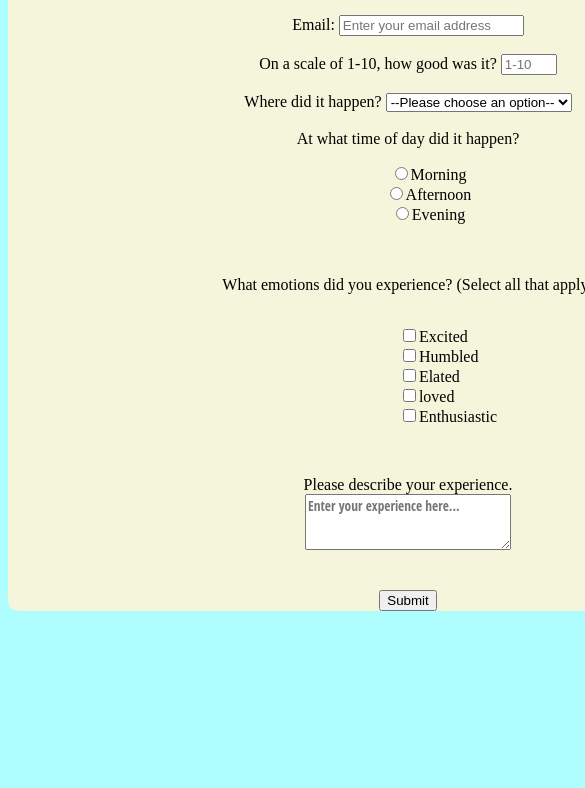
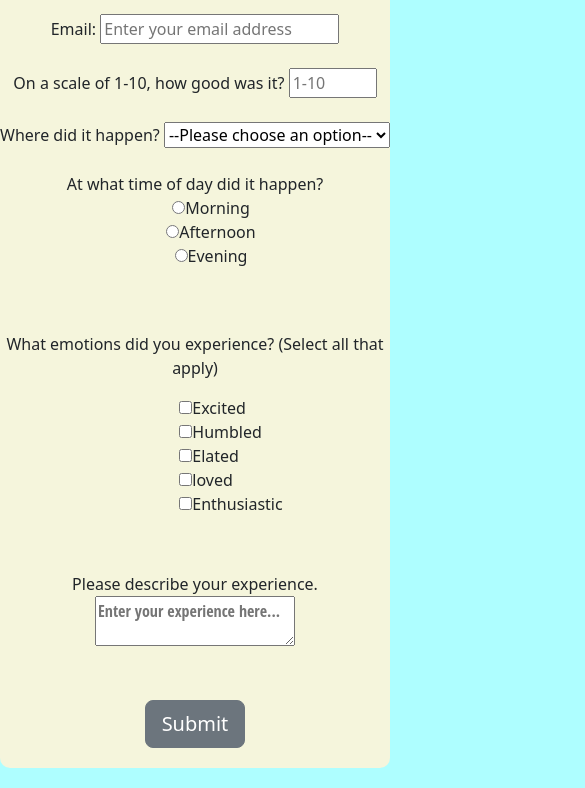
Before and after one commit to JabaDUDE/Good-Vibes-Form, a plain HTML site: page index.html in a window 390 px wide. Shown: the part 145-933 px from the top of the page, 585 px wide, since content can reach past the window. Before the commit the page ends 844 px from the top, so only its background shows below. Drawn offline with nearby package versions, Linux system fonts and the light colour scheme.

Commit message:
commit on 'main'

```diff
--- a/css/style.css
+++ b/css/style.css
@@ -1,6 +1,7 @@
 body {
-    background-color: #AEFEFF;
+  background-color: #aefeff;
   text-align: center;
+  margin-bottom: 20px;
 }
 
 .feelings {
@@ -42,3 +43,16 @@ body {
 .evening {
   vertical-align: middle;
 }
+button {
+  margin-bottom: 20px;
+}
+
+@media (max-width: 700px) {
+  .form {
+    display: flex;
+    justify-content: center;
+    align-items: center;
+    flex-direction: column;
+    width: fit-content;
+  }
+}
--- a/index.html
+++ b/index.html
@@ -6,8 +6,11 @@
     <meta http-equiv="X-UA-Compatible" content="IE=edge">
     <meta name="viewport" content="width=device-width, initial-scale=1.0">
     <title>Document</title>
+    <link href="https://cdn.jsdelivr.net/npm/bootstrap@5.2.0-beta1/dist/css/bootstrap.min.css" rel="stylesheet" integrity="sha384-0evHe/X+R7YkIZDRvuzKMRqM+OrBnVFBL6DOitfPri4tjfHxaWutUpFmBp4vmVor" crossorigin="anonymous">
     <link rel="stylesheet" href="css/style.css">
+
 </head>
+
 
 <body>
     <h1>Good Vibes Form</h1>
@@ -36,7 +39,7 @@
             <label for="time of day">At what time of day did it happen?</label>
 
             <div class="time">
-                <ul style="list-style: none;">
+                <ul class = "time-of-day"style="list-style: none;">
                     <div class="morning">
                         <li><label for="morning">
                                 <input type="radio">Morning</li></label>
@@ -91,7 +94,7 @@
                     style="height:50px; resize:vertical; font-family: Open Sans Condensed;"
                     placeholder="Enter your experience here..."></textarea></div><br>
             <br>
-            <button type="button" id="submit" type="submit">Submit</button>
+            <button class="btn btn-secondary btn-lg" type="button" id="submit" type="submit">Submit</button>
         </form>
     </div>
 
```
Lines whose indentation alone changed are shown as unchanged.
